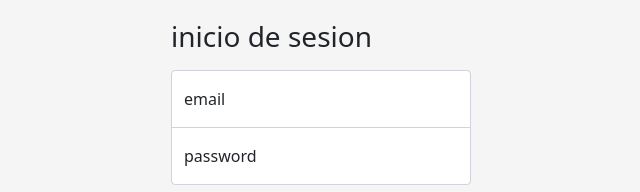
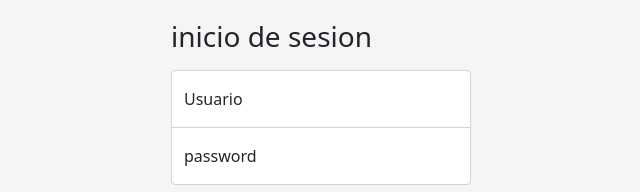
Before and after one commit to christiansanguinetti/workspace-inicial, a plain HTML site: page index.html in a window 1280 px wide. Shown: the part 209-401 px from the top of the page, 319-959 px from the left. Drawn offline with Linux system fonts and the light colour scheme.

Commit message:
Update index.html

```diff
--- a/index.html
+++ b/index.html
@@ -58,7 +58,7 @@
 
       <div class="form-floating">
         <input type="email" class="form-control" id="floatingInput" placeholder="name@example.com">
-        <label for="floatingInput">email</label>
+        <label for="floatingInput"> Usuario</label>
       </div>
       <div class="form-floating">
         <input type="password" class="form-control" id="floatingPassword" placeholder="Password">
```
